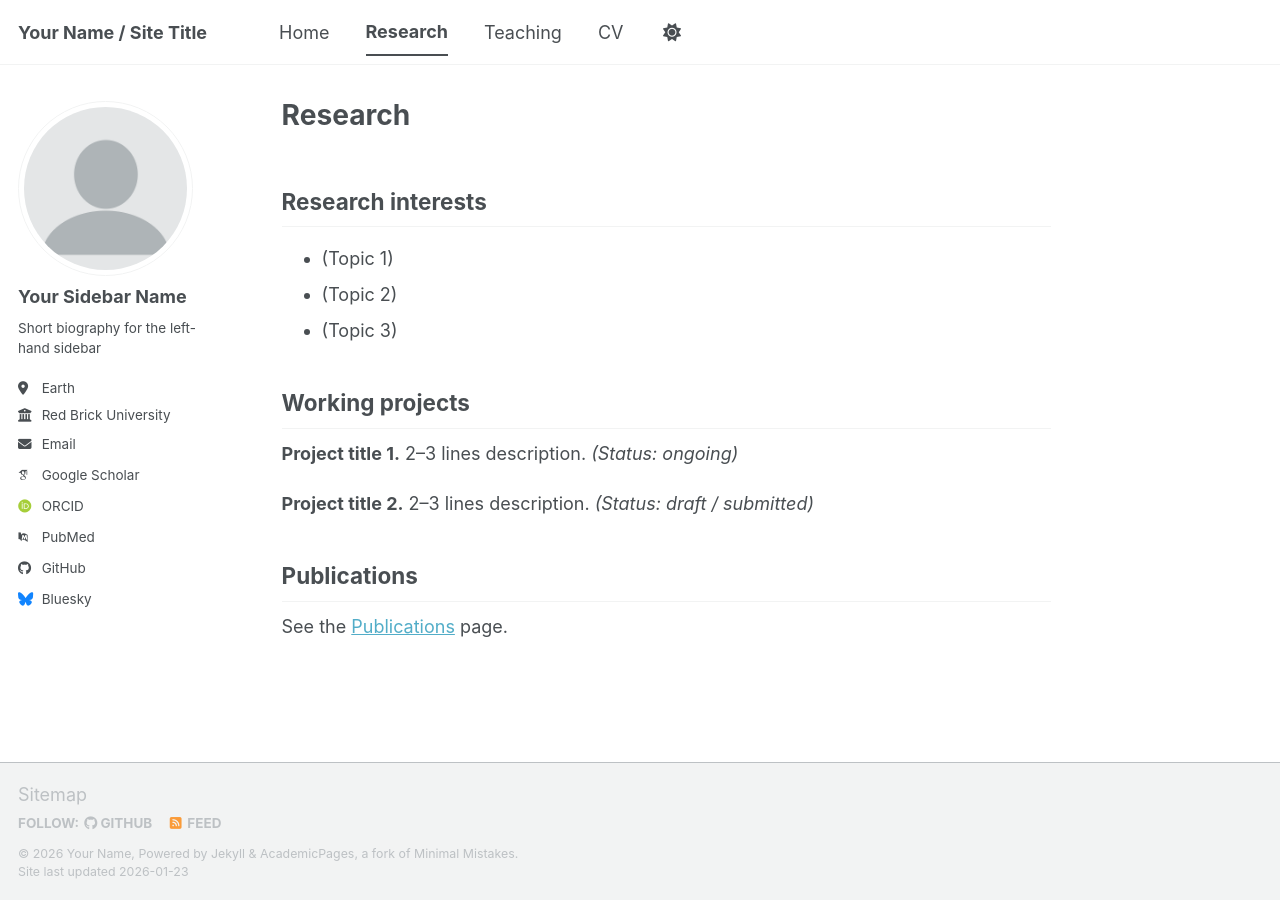
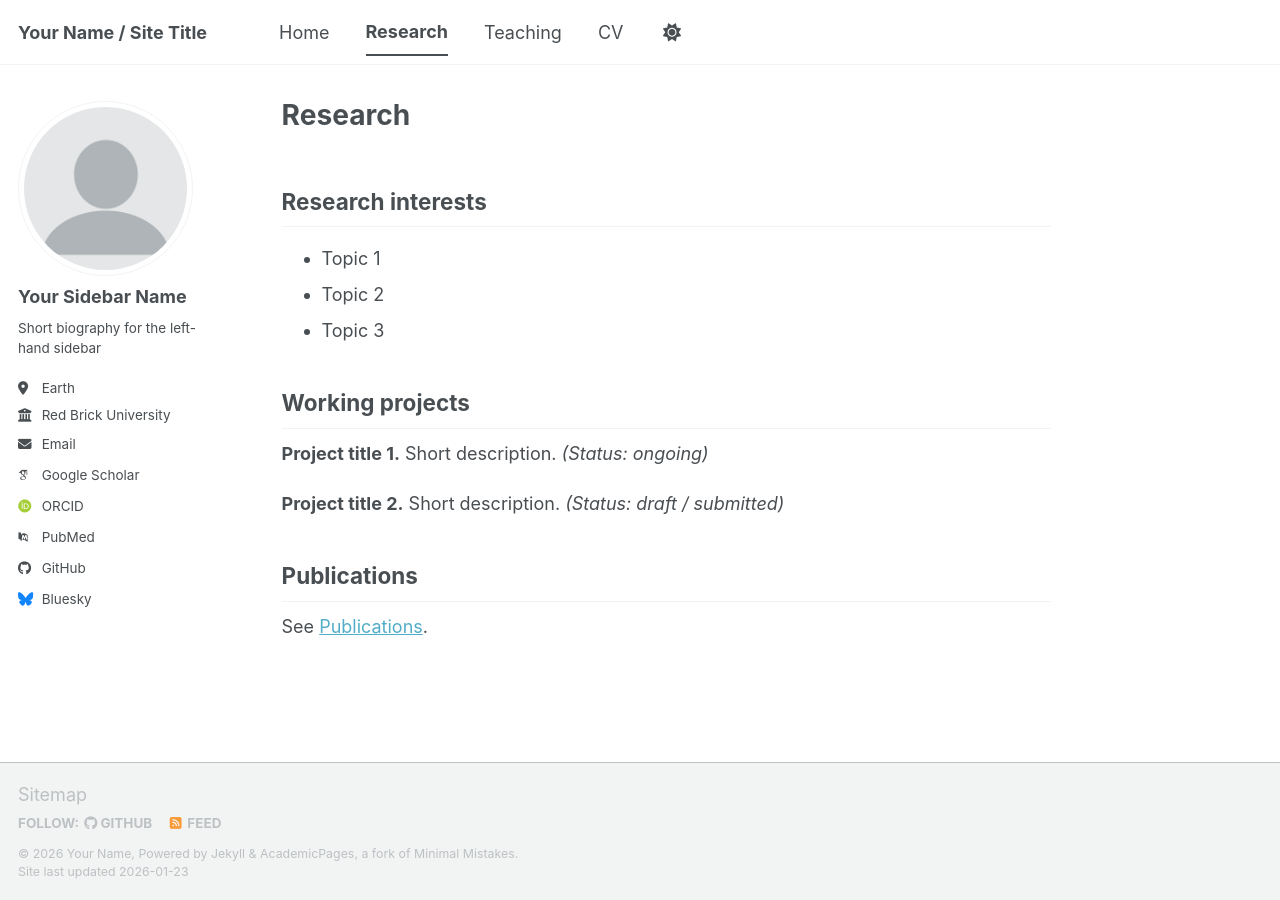
Before and after one commit to Julia-Nicolas/julia-nicolas.github.io, a Jekyll site: the page built from _pages/research.md, in a window 1280 px wide. Built offline with Jekyll 4.4.1, drawn with Linux system fonts in a browser that asks for light colours; some web fonts are replaced; a script bundle is joined from its source files by our own code; library files that are not in the unit come from our copies.

Commit message:
Update research.md

```diff
--- a/_pages/research.md
+++ b/_pages/research.md
@@ -5,14 +5,14 @@ author_profile: true
 ---
 
 ## Research interests
-- (Topic 1)
-- (Topic 2)
-- (Topic 3)
+- Topic 1
+- Topic 2
+- Topic 3
 
 ## Working projects
-**Project title 1.** 2–3 lines description. *(Status: ongoing)*
+**Project title 1.** Short description. *(Status: ongoing)*
 
-**Project title 2.** 2–3 lines description. *(Status: draft / submitted)*
+**Project title 2.** Short description. *(Status: draft / submitted)*
 
 ## Publications
-See the [Publications](/publications/) page.
+See [Publications](/publications/).
```
